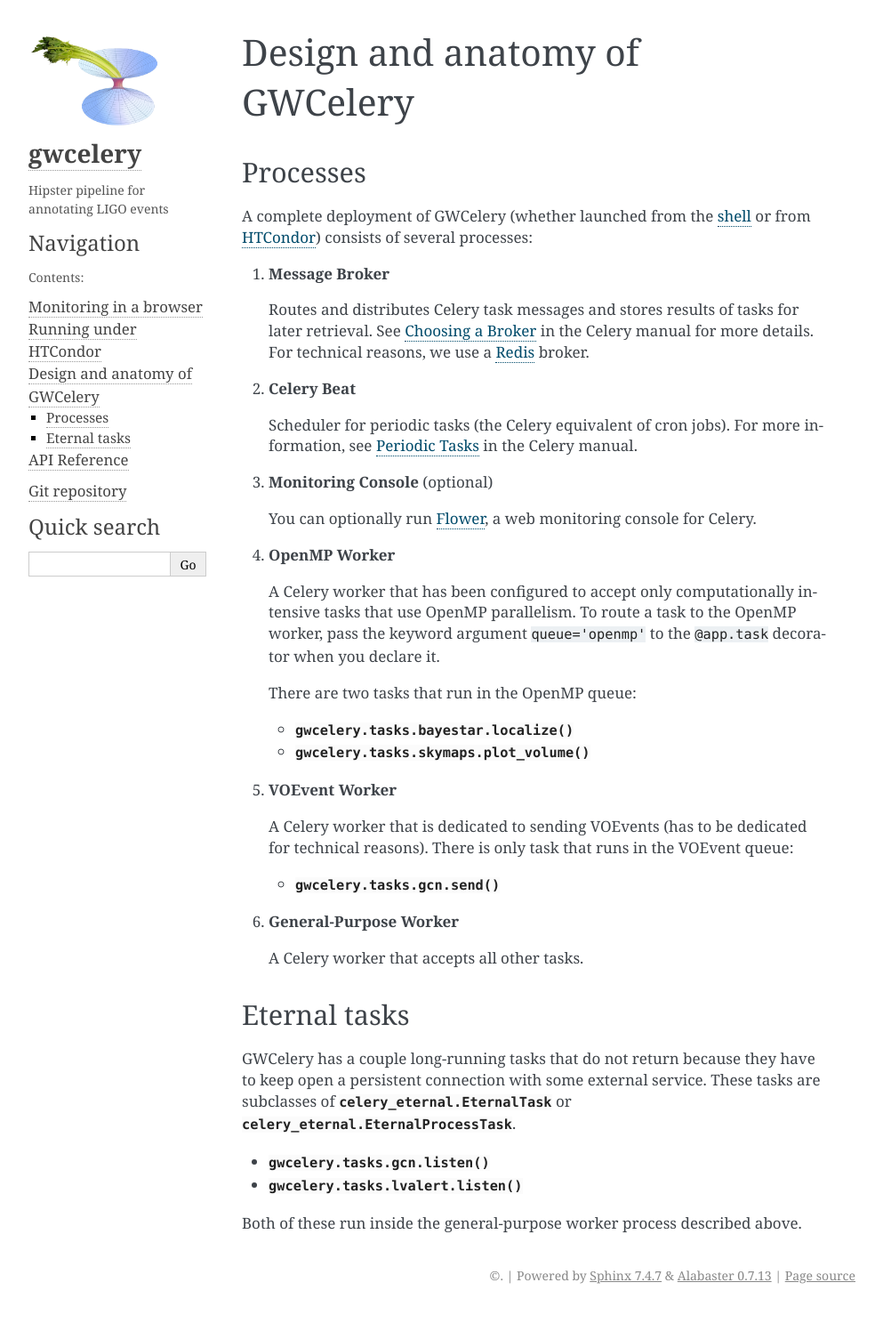
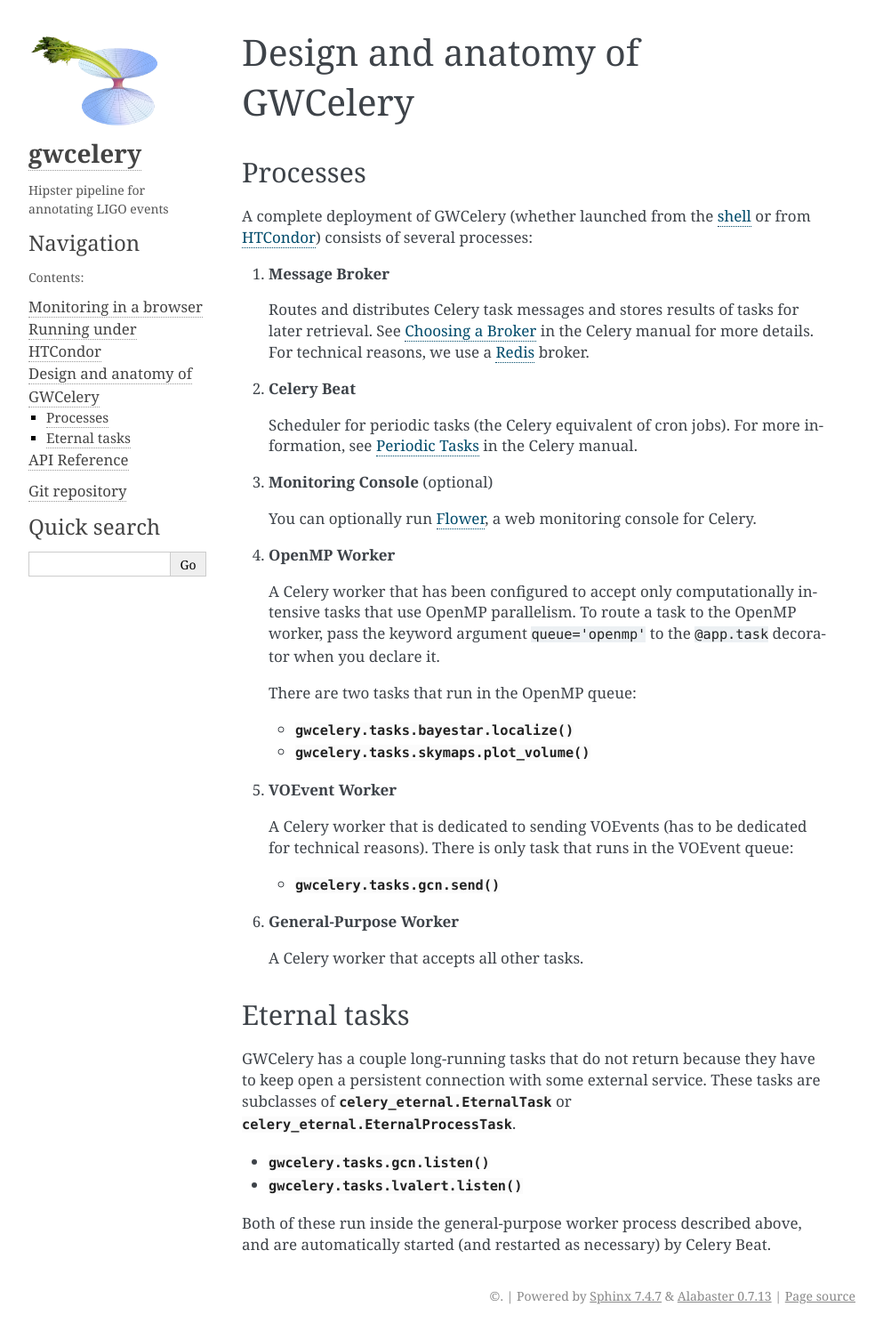
Before and after one commit to lpsinger/gwcelery, a Sphinx documentation site: the page built from doc/design.rst, in a window 1280 px wide. Shown: the whole page at 89% size, without its empty margins (148-1141 px from the left). Built offline with Sphinx 7.4.7, drawn with Linux system fonts in a browser that asks for light colours; before the commit the page ends 1473 px from its top, so only the background shows below that.

Commit message:
Explain that eternal processes are started by Celery Beat

```diff
--- a/doc/design.rst
+++ b/doc/design.rst
@@ -58,7 +58,8 @@ are subclasses of :class:`celery_eternal.EternalTask` or
 *  :meth:`gwcelery.tasks.gcn.listen`
 *  :meth:`gwcelery.tasks.lvalert.listen`
 
-Both of these run inside the general-purpose worker process described above.
+Both of these run inside the general-purpose worker process described above,
+and are automatically started (and restarted as necessary) by Celery Beat.
 
 .. _`Choosing a Broker`: http://docs.celeryproject.org/en/latest/getting-started/first-steps-with-celery.html#choosing-a-broker
 .. _Redis: http://docs.celeryproject.org/en/latest/getting-started/brokers/redis.html#broker-redis
```
